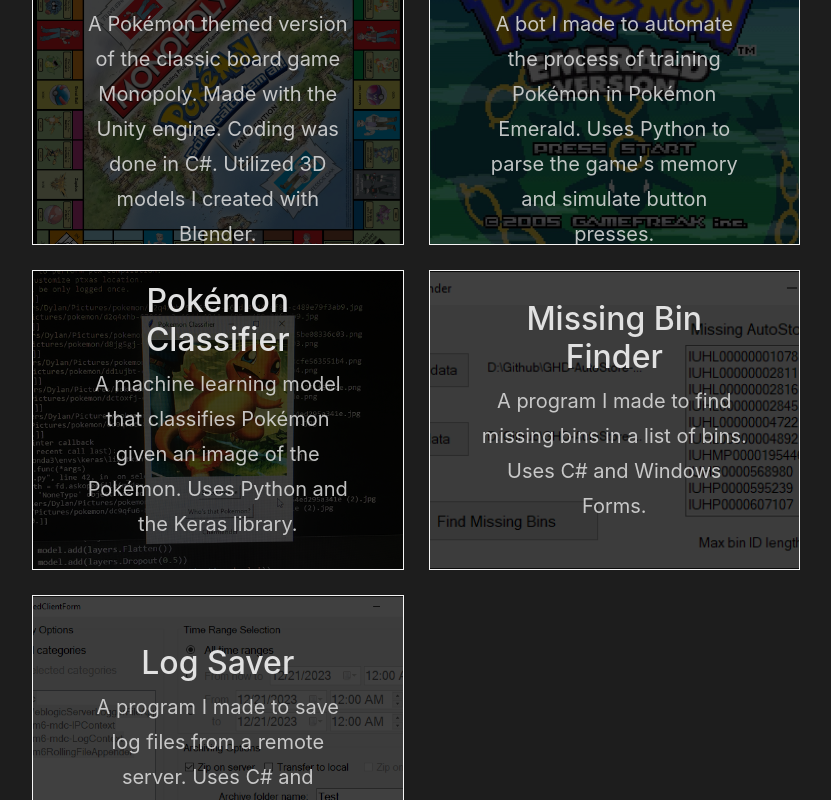
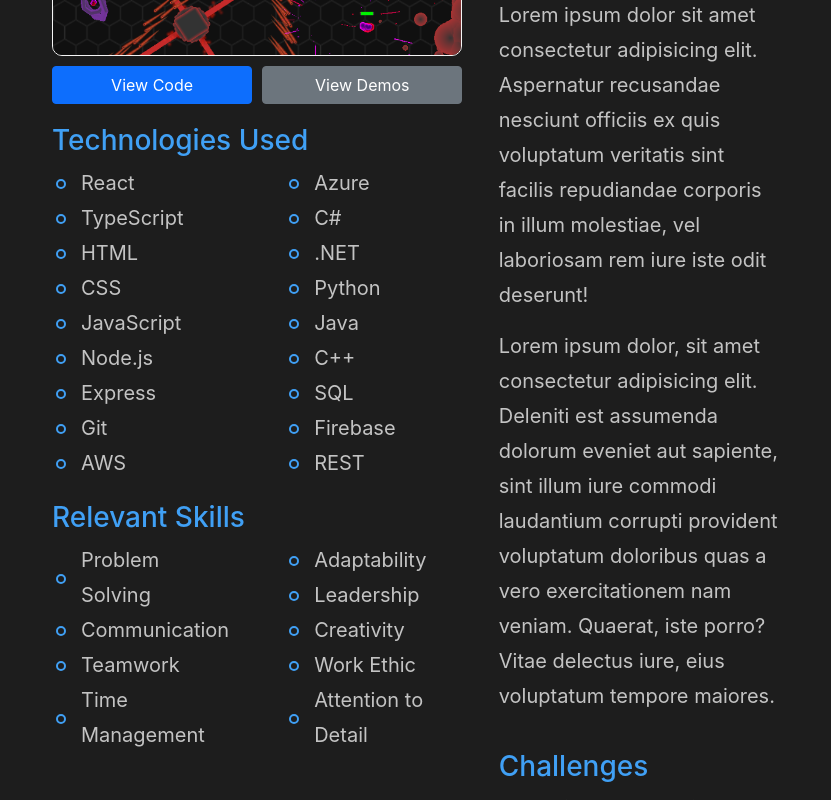
Before and after one commit to Dylan-Dotti/React-Portfolio-Website, a React (Create React App) app: page /projects in a window 1280 px wide. Shown: the part 620-1420 px from the top of the page, without its empty margins (224-1055 px from the left). Built offline with nearby package versions, Linux system fonts and the light colour scheme.

Commit message:
ProjectListing first layout iteration

```diff
--- /dev/null
+++ b/src/Components/Projects/ProjectListing/index.tsx
@@ -0,0 +1,117 @@
+import * as React from 'react';
+import './project-listing.scss';
+import IProjectData from '../../../Interfaces/IProjectData';
+import HrWithCircle from '../../Visual/HrWithCircle';
+
+interface ProjectListingProps {
+    projects: IProjectData[]
+}
+
+const ProjectListing: React.FC<ProjectListingProps> = (props) => {
+    const placeholderTechs = [
+        "React",
+        "TypeScript",
+        "HTML",
+        "CSS",
+        "JavaScript",
+        "Node.js",
+        "Express",
+        "Git",
+        "AWS",
+        "Azure",
+        "C#",
+        ".NET",
+        "Python",
+        "Java",
+        "C++",
+        "SQL",
+        "Firebase",
+        "REST",
+    ];
+
+    const placeholderSkills = [
+        "Problem Solving",
+        "Communication",
+        "Teamwork",
+        "Time Management",
+        "Adaptability",
+        "Leadership",
+        "Creativity",
+        "Work Ethic",
+        "Attention to Detail",
+    ]
+
+    return (
+        <div className="project-listing">
+            <div className="content-container">
+                {(!props.projects || props.projects.length === 0) && <p>No projects to display.</p>}
+                {props.projects && props.projects.length > 0 && props.projects.map((project, index) => {
+                    return (
+                        <div key={project.id}>
+                            <div className="project-listing-item">
+
+                                <div className="left-column">
+
+                                    <div className="project-section title-section">
+                                        <h2 className="project-name">{project.name}</h2>
+                                        <img src={project.imgSrc} alt="" className="main-image"/>
+
+                                        <div className="button-links">
+                                            {project.codeSrc && (
+                                                <a href={project.codeSrc} target="_blank" rel="noreferrer" className="btn btn-primary view-code-button">
+                                                    View Code
+                                                </a>
+                                            )}
+                                            <a href="#" className="btn btn-secondary">View Demos</a>
+                                        </div>
+                                    </div>
+
+                                    <div className="project-section technologies-section">
+                                        <h3 className="section-header">Technologies Used</h3>
+                                        <ul className="technologies-list">
+                                            {/* TODO: add project technologies */}
+                                            {placeholderTechs.map((tech, index) => (
+                                                <li key={index}>{tech}</li>
+                                            ))}
+                                        </ul>
+                                    </div>
+
+                                    <div className="project-section skills-section">
+                                        <h3 className="section-header">Relevant Skills</h3>
+                                        <ul className="skills-list">
+                                            {placeholderSkills.map((skill, index) => (
+                                                <li key={index}>{skill}</li>
+                                            ))}
+                                        </ul>
+                                    </div>
+
+                                </div>
+
+
+                                <div className="right-column">
+
+                                    <div className="project-section">
+                                        <h3 className="section-header">Overview</h3>
+                                        <p>{project.description}</p>
+                                        <p>Lorem ipsum dolor sit amet consectetur adipisicing elit. Aspernatur recusandae nesciunt officiis ex quis voluptatum veritatis sint facilis repudiandae corporis in illum molestiae, vel laboriosam rem iure iste odit deserunt!</p>
+                                        <p>Lorem ipsum dolor, sit amet consectetur adipisicing elit. Deleniti est assumenda dolorum eveniet aut sapiente, sint illum iure commodi laudantium corrupti provident voluptatum doloribus quas a vero exercitationem nam veniam. Quaerat, iste porro? Vitae delectus iure, eius voluptatum tempore maiores.</p>
+                                    </div>
+
+                                    <div className="project-section">
+                                        <h3 className="section-header">Challenges</h3>
+                                        <p>Lorem ipsum dolor sit amet consectetur adipisicing elit. Aspernatur recusandae nesciunt officiis ex quis voluptatum veritatis sint facilis repudiandae corporis in illum molestiae, vel laboriosam rem iure iste odit deserunt!</p>
+                                    </div>
+                                </div>
+
+                            </div>
+                            {index < props.projects.length - 1 && <HrWithCircle className="softer" />}
+                        </div>
+
+                    );
+                })}
+            </div>
+        </div>
+    );
+}
+
+export default ProjectListing;
--- /dev/null
+++ b/src/Components/Projects/ProjectListing/project-listing.scss
@@ -0,0 +1,85 @@
+@import "../../../Styles/colors.scss";
+
+.project-listing {
+
+    .project-listing-item {
+        display: grid;
+        grid-template-columns: 1fr 1fr;
+        gap: 5%;
+        padding: 40px 20px;
+
+        .left-column, .right-column {
+            display: flex;
+            flex-direction: column;
+            gap: 20px;
+        }
+
+        .project-name {
+            //text-align: center;
+            color: $primary-color;
+        }
+
+        .section-header {
+            //text-align: center;
+            color: $primary-color;
+        }
+
+        .main-image {
+            height: 350px;
+            width: 100%;
+            object-fit: cover;
+            border: 1px solid whitesmoke;
+            border-radius: 10px;
+            margin-bottom: 10px;
+        }
+
+        .button-links {
+            display: flex;
+            gap: 10px;
+
+            a {
+                flex: 1;
+            }
+        }
+
+        .view-code-button {
+            display: inline-block;
+            width: 100%;
+        }
+
+        .technologies-section {
+            display: flex;
+            flex-direction: column;
+            //align-items: center;
+
+        }
+
+        .technologies-list, .skills-list {
+            padding-left: 1.5em;
+            columns: 2;
+            column-gap: 5em;
+            //width: max-content;
+
+
+            li {
+                position: relative;
+                padding-left: .25em;
+                color: $faded-text-white;
+                break-inside: avoid;
+
+                &::before {
+                    content: "";
+                    position: absolute;
+                    left: -1em;
+                    top: 50%;
+                    transform: translateY(-40%);
+                    width: 10px;
+                    height: 10px;
+                    border: 2px solid $primary-color;
+                    border-radius: 50%;
+                }
+            }
+        }
+
+    }
+}
--- a/src/Components/Projects/ProjectOverview/index.tsx
+++ b/src/Components/Projects/ProjectOverview/index.tsx
@@ -1,12 +1,14 @@
 import * as React from 'react';
 import ProjectGrid from '../ProjectGrid';
 import projectData from '../../../Data/ProjectData';
+import ProjectListing from '../ProjectListing';
 
 
 const ProjectOverview: React.FC = () => {
     return (
         <div className="projects-overview">
-            <ProjectGrid projects={projectData}/>
+            {/* <ProjectGrid projects={projectData}/> */}
+            <ProjectListing projects={projectData}/>
         </div>
     );
 }
```
